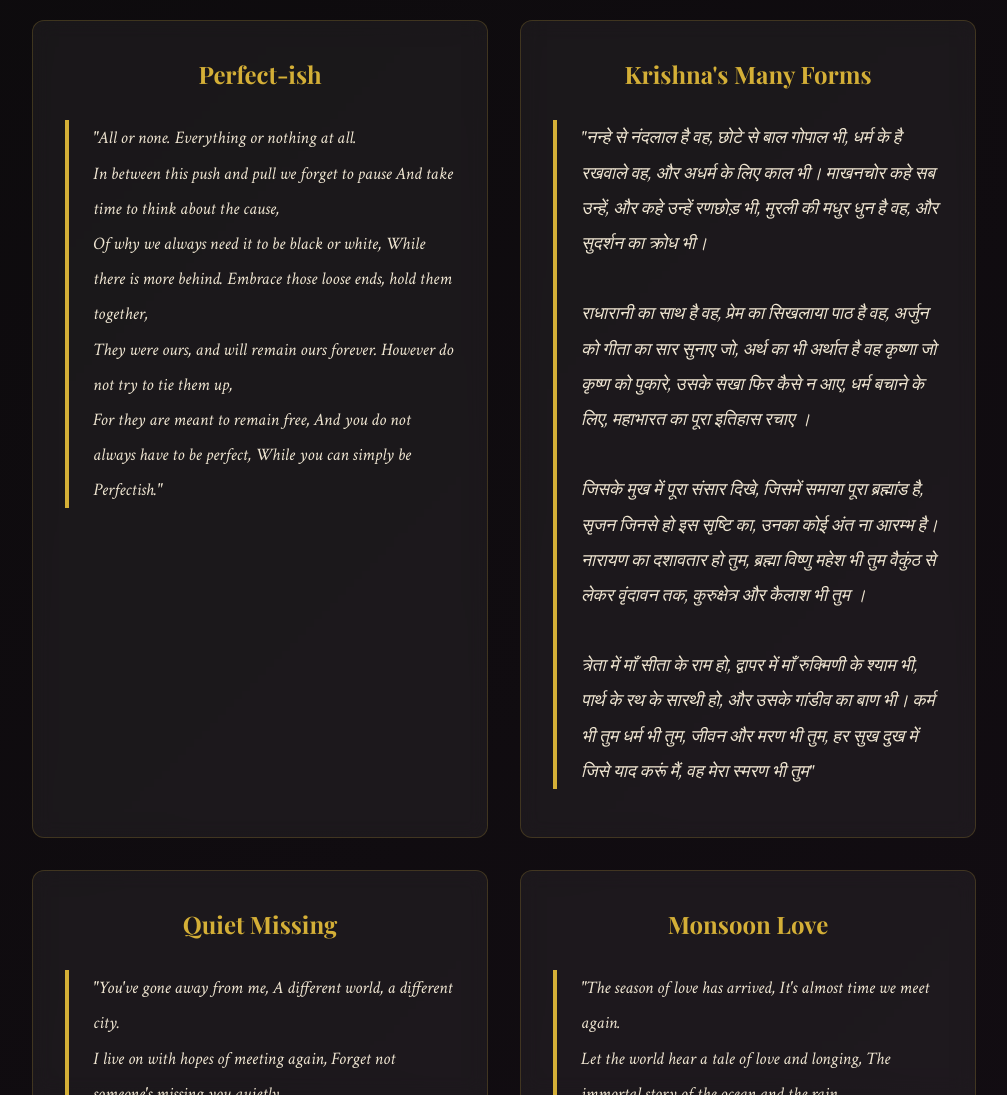
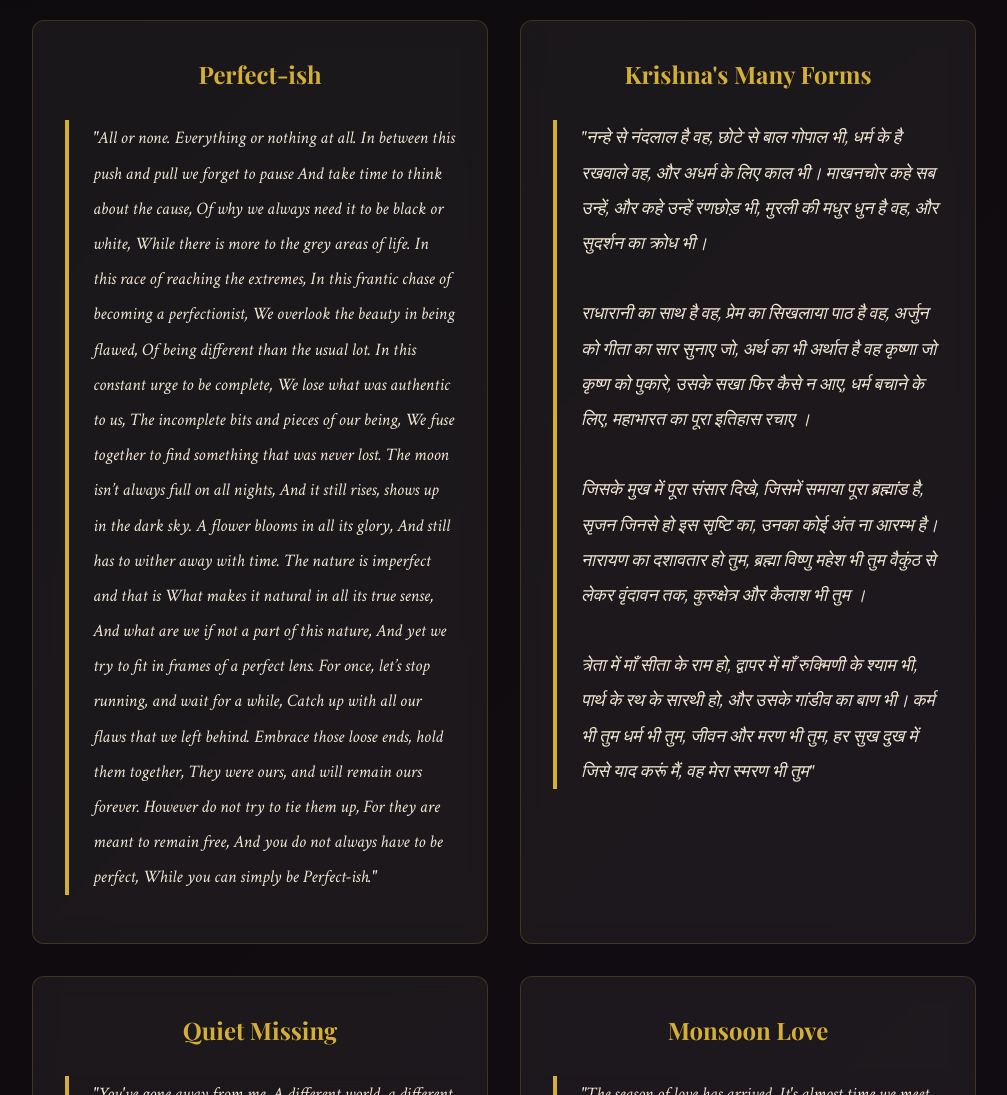
Before and after one commit to d3zaii/Jiya-Shah, a plain HTML site: page index.html in a window 1280 px wide. Shown: the part 1520-2615 px from the top of the page, without its empty margins (136-1143 px from the left). Drawn offline with nearby package versions, Linux system fonts and the light colour scheme.

Commit message:
Update index.html

```diff
--- a/index.html
+++ b/index.html
@@ -193,11 +193,39 @@ The day I drowned even when I was standing on the shore."
                 <div class="poem-card">
                     <h3 class="poem-title">Perfect-ish</h3>
                     <div class="poem-text">
-"All or none. Everything or nothing at all.<br>
-In between this push and pull we forget to pause And take time to think about the cause,<br>
-Of why we always need it to be black or white, While there is more behind. Embrace those loose ends, hold them together,<br>
-They were ours, and will remain ours forever. However do not try to tie them up,<br>
-For they are meant to remain free, And you do not always have to be perfect, While you can simply be Perfectish."
+"All or none.
+Everything or nothing at all.
+In between this push and pull we forget to pause
+And take time to think about the cause,
+Of why we always need it to be black or white,
+While there is more to the grey areas of life.
+
+In this race of reaching the extremes,
+In this frantic chase of becoming a perfectionist,
+We overlook the beauty in being flawed,
+Of being different than the usual lot.
+In this constant urge to be complete,
+We lose what was authentic to us,
+The incomplete bits and pieces of our being,
+We fuse together to find something that was never lost.
+
+The moon isn’t always full on all nights,
+And it still rises, shows up in the dark sky.
+A flower blooms in all its glory,
+And still has to wither away with time.
+The nature is imperfect and that is
+What makes it natural in all its true sense,
+And what are we if not a part of this nature,
+And yet we try to fit in frames of a perfect lens.
+
+For once, let’s stop running, and wait for a while,
+Catch up with all our flaws that we left behind.
+Embrace those loose ends, hold them together,
+They were ours, and will remain ours forever.
+However do not try to tie them up,
+For they are meant to remain free,
+And you do not always have to be perfect,
+While you can simply be Perfect-ish."
                     </div>
                 </div>
 
```
